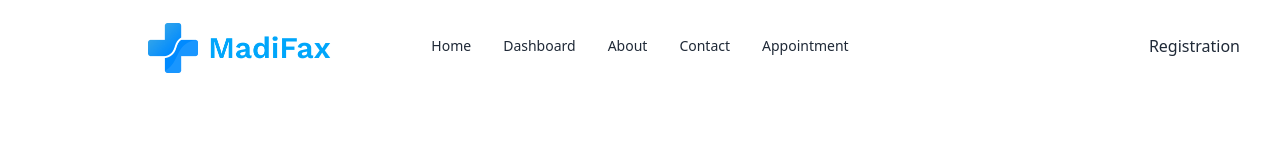
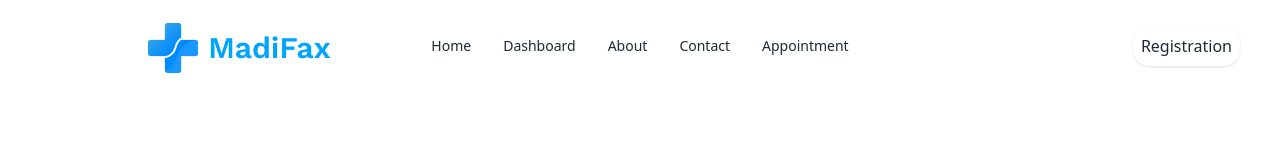
Before and after one commit to kaiyumdev/Medical-Corner, a React (Vite) app: page /about in a window 1280 px wide. Shown: the top 160 px of the page. Built offline with nearby package versions, Linux system fonts and the light colour scheme; no server answers.

Commit message:
feat(navbar): updating navbar successfully

```diff
--- a/src/components/Navbar/Navbar.jsx
+++ b/src/components/Navbar/Navbar.jsx
@@ -8,54 +8,56 @@ const Navbar = () => {
     const handleLogout = async () => {
         await logOut()
     }
+
     return (
         <div className="navbar bg-white my-3 px-10">
             <div className="navbar-start">
                 <div className="dropdown">
                     <div tabIndex={0} role="button" className="btn btn-ghost lg:hidden">
-                        <svg xmlns="http://www.w3.org/2000/svg" className="h-5 w-5" fill="none" viewBox="0 0 24 24" stroke="currentColor"><path strokeLinknecap="round" strokeLinknejoin="round" strokeWidth="2" d="M4 6h16M4 12h8m-8 6h16" /></svg>
+                        <svg xmlns="http://www.w3.org/2000/svg" className="h-5 w-5" fill="none" viewBox="0 0 24 24" stroke="currentColor"><path strokeLinecap="round" strokeLinejoin="round" strokeWidth="2" d="M4 6h16M4 12h8m-8 6h16" /></svg>
                     </div>
-                    <ul tabIndex={0} className="menu menu-sm dropdown-content mt-3 z-[1] p-2 shadow bg-base-100 rounded-box w-52 ">
-                        <li> <Link to={"/"}>Home</Link></li>
-                        <li> <Link to={"/dashboard"}>Dashboard</Link></li>
+                    <ul tabIndex={0} className="menu menu-sm dropdown-content mt-3 z-[1] p-2 shadow bg-base-100 rounded-box w-52">
+                        <li><Link to={"/"}>Home</Link></li>
+                        <li><Link to={"/dashboard"}>Dashboard</Link></li>
                         <li><Link to={"/about"}>About</Link></li>
-                        <li><Link to={"/contact"}>Contact</Link> </li>
+                        <li><Link to={"/contact"}>Contact</Link></li>
                         <li><Link className='bg-customBlue rounded-lg' to={"/appointment"}>Appointment</Link></li>
+                        {!user && <li><Link to={"/registration"}>Registration</Link></li>}
                     </ul>
                 </div>
-                <Link className="btn btn-ghost text-xl">
-                    <img className='w-1/2' src="/images/Logo_1.png"></img>
+                <Link className="btn btn-ghost text-xl" to="/">
+                    <img className='w-1/2' src="/images/Logo_1.png" alt="Logo" />
                 </Link>
             </div>
             <div className="navbar-center hidden lg:flex">
                 <ul className="menu menu-horizontal px-1">
-                    <li> <Link to={"/"}>Home</Link></li>
-                    <li> <Link to={"/dashboard"}>Dashboard</Link></li>
+                    <li><Link to={"/"}>Home</Link></li>
+                    <li><Link to={"/dashboard"}>Dashboard</Link></li>
                     <li><Link to={"/about"}>About</Link></li>
-                    <li><Link to={"/contact"}>Contact</Link> </li>
+                    <li><Link to={"/contact"}>Contact</Link></li>
                     <li><Link className='bg-customBlue rounded-lg' to={"/appointment"}>Appointment</Link></li>
-
                 </ul>
             </div>
             <div className="navbar-end space-x-2">
                 {user ? (
+                    <>
                         <button
                             onClick={handleLogout}
                             className="btn bg-red-500 text-white hidden lg:block"
                         >
                             Logout
                         </button>
-                ) :
-                    (<Link to={"/registration"}>Registration</Link>
-                    )
-                }
-                {
-                    user &&   <div className="avatar">
+                        <div className="avatar">
                             <div className="w-12 rounded-full border-2 border-black">
-                      <img src={user?.photoURL || "/public/placeholder.jpg"} />
+                                <img src={user?.photoURL || "/public/placeholder.jpg"} alt="User Avatar" />
                             </div>
                         </div>
-                }
+                    </>
+                ) : (
+                    <ul className="hidden lg:flex hover:btn-ghost p-2 shadow rounded-box ">
+                        <li><Link to={"/registration"}>Registration</Link></li>
+                    </ul>
+                )}
             </div>
         </div>
     )
```
Lines whose indentation alone changed are shown as unchanged.
